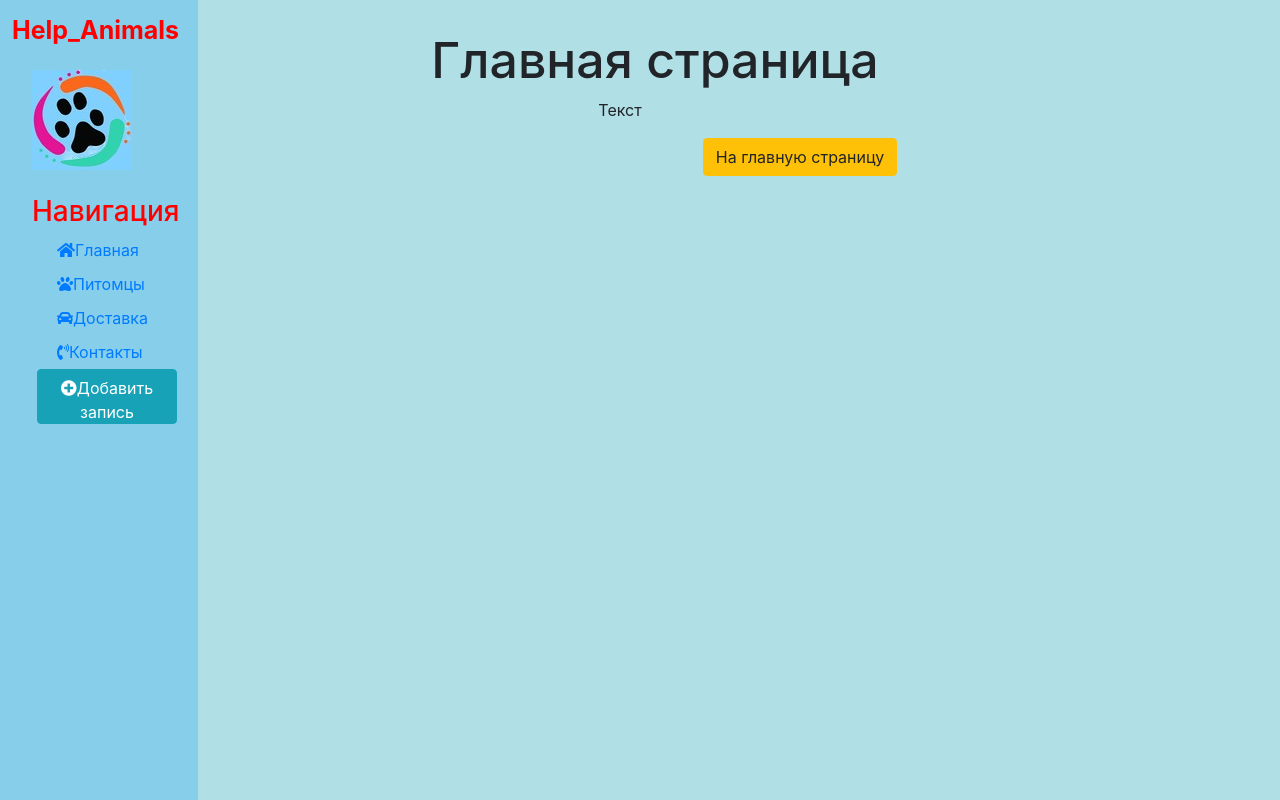
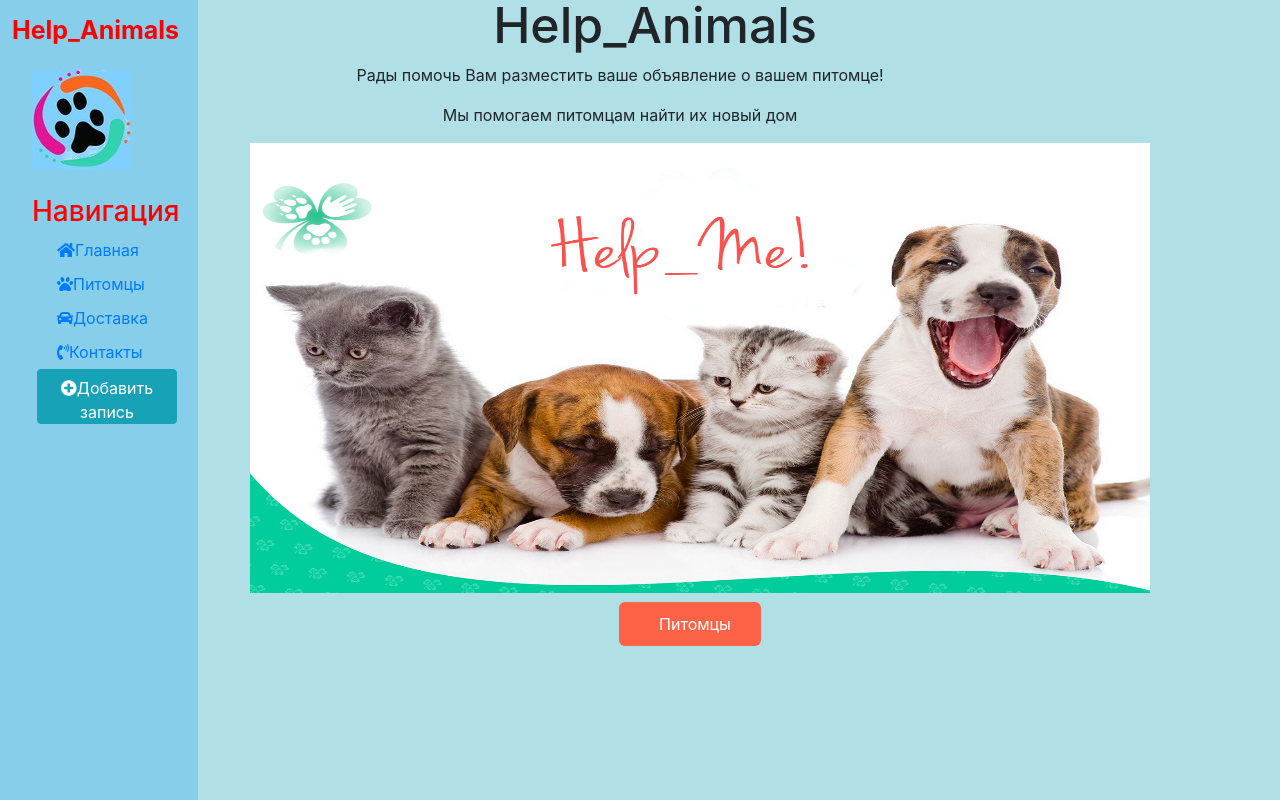
Before and after one commit to Pavel-1995/help_animals-ferst-project, a Django app: page / in a window 1280 px wide. Run offline with Django 4.2, Linux system fonts and the light colour scheme; some libraries are stand-ins or nearby versions.

Commit message:
Design web-pages

```diff
--- a/Help_Animals/help_a/static/help_a/css/main.css
+++ b/Help_Animals/help_a/static/help_a/css/main.css
@@ -161,9 +161,107 @@ a.btb.btb-del{
 
     }
 
-a.btb.btb-del:hover {
+.btb.btb-del:hover {
     transform: scale(1.5);
     background: #32CD32;
     color: ##FF0000;
     box-shadow: inset 0 0 0 3px ##FF0000;
    }
+
+
+
+a.btb.btb-cal{
+    bottom: -4px;
+    position: relative;
+    margin-left: 30px;
+    color: #fff;
+    background: #7FFF00;
+    padding: 8px 10px;
+    border-radius: 6px;
+    font-size: 12px;
+    transition: transform .2s;
+    padding-right: 30px;
+    padding-left: 45px;
+    top: -17px;
+    }
+
+a.btb.btb-cal:hover {
+    transform: scale(1.2);
+    background: #32CD32;
+    color: ##FF0000;
+    box-shadow: inset 0 0 0 3px ##FF0000;
+   }
+
+
+
+main .logistic{
+    float: right;
+    margin-top: 30px;
+    text-align: center;
+    width: 75%;
+    margin-right: 64px;
+    }
+
+main .logistic h1{
+    font-size: 50px;
+    max-width: 670px;
+    text-align: center;
+    }
+
+main .logistic p{
+    max-width: 600px;
+    margin: 20px auto
+    text-align: center;
+    }
+
+
+main .home_page img{
+    width: 900px;
+	height: 450px;
+	margin-left: -200px;
+    }
+
+
+main .home{
+    float: right;
+    margin-top: 30px;
+    text-align: center;
+    width: 75%;
+    margin-top:-5px;
+    }
+
+main .home h1{
+    font-size: 50px;
+
+    max-width: 670px;
+
+    }
+
+main .home p{
+    max-width: 600px;
+    margin: 20px auto
+    text-align: center;
+    }
+
+
+a.btb\.btb-animals_{
+    bottom: -4px;
+    position: relative;
+    margin-left: -220px;
+    color: #fff;
+    background: #FF6347;
+    padding: 12px 16px;
+    border-radius: 6px;
+    font-size: 16px;
+    transition: transform .2s;
+    padding-right: 30px;
+    padding-left: 40px;
+    top: -5px;
+    }
+
+a.btb\.btb-animals_:hover {
+    transform: scale(1.2);
+    background: #FF0000;
+    color: ##FF0000;
+    box-shadow: inset 0 0 0 3px #FF0000;
+   }
--- a/Help_Animals/help_a/templates/help_a/connection.html
+++ b/Help_Animals/help_a/templates/help_a/connection.html
@@ -5,7 +5,9 @@
 {% block content %}
 <div class="features">
     <h1>Контакты</h1>
-    <p>Текст</p>
-    <button class="btn btn-info">На глвную страницу</button>
+    <p>Если у вас возникли вопросы мы с радостью ответим!</p>
+    <p>Наш адрес: Тель-Авив, Израиль, Бецалель, 3 - <a href="tel:+972 77 432 1814">Tel:+972 77 432 1814</a></p>
+    <script type="text/javascript" charset="utf-8" async src="https://api-maps.yandex.ru/services/constructor/1.0/js/?um=constructor%3A1b9e065d8ce94dbd8add4e80e75442069d396a3ef03e2f8ad8f611857cfe6a53&amp;width=943&amp;height=430&amp;lang=ru_RU&amp;scroll=true"></script></br>
+    <a href="{% url 'home' %}" class="btb btb-cal">На главную страницу</a>
 </div>
 {% endblock %}
--- a/Help_Animals/help_a/templates/help_a/index.html
+++ b/Help_Animals/help_a/templates/help_a/index.html
@@ -1,11 +1,15 @@
 {% extends "help_a/double.html" %}
-
+{% load static %}
 {% block title %}Главная страница{% endblock %}
 
 {% block content %}
-<div class="features">
-    <h1>Главная страница</h1>
-    <p>Текст</p>
-    <button class="btn btn-warning">На главную страницу</button>
+<div class="home">
+    <h1>Help_Animals</h1>
+    <p>Рады помочь Вам разместить ваше объявление о вашем питомце!</p>
+    <p>Мы помогаем питомцам найти их новый дом</p>
+      <div class="home_page">
+        <img src="{% static 'help_a/img/home_page.jpg' %}"><br></br>
+        <a href="{% url 'animals' %}" class="btb.btb-animals_">Питомцы</a>
+      </div>
 </div>
 {% endblock %}
```
Also changed, not shown: Help_Animals/help_a/templates/help_a/transportation.html (+7 -6 lines), Help_Animals/help_a/static/help_a/img/car.jpg (added), Help_Animals/help_a/static/help_a/img/home_page.jpg (added).
